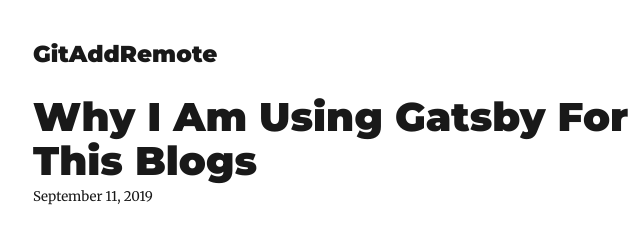
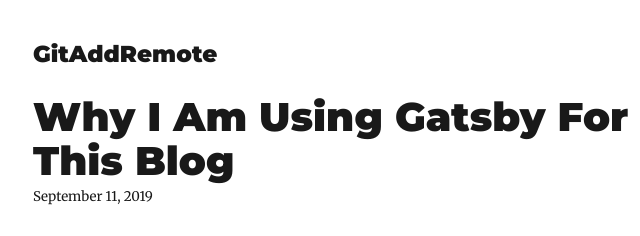
Before and after one commit to GitAddRemote/gitaddremote-blog, a Gatsby site: page /plans-for-gatsby-and-gitaddremote-blog/ in a window 1280 px wide. Shown: the top 236 px of the page, 292-932 px from the left. Built offline with nearby package versions, Linux system fonts and the light colour scheme; Gatsby itself is replaced by a stand-in of ours; some packages are replaced by stand-ins of ours.

Commit message:
Fixed letter in title

```diff
--- a/content/blog/plans-for-gatsby-and-gitaddremote-blog/index.md
+++ b/content/blog/plans-for-gatsby-and-gitaddremote-blog/index.md
@@ -1,5 +1,5 @@
 ---
-title: Why I Am Using Gatsby For This Blogs
+title: Why I Am Using Gatsby For This Blog
 date: "2019-09-11T06:27:03.284Z"
 description: "It may be a bit odd as someone who has worked professionally making and hosting WordPress websites to create a blog using a different tool. WordPress is a fantastic tool, and truly is a wonderful tool for creating all manner of websites from blogs to e-commerce sites. That said, with the focus of this blog being more about my personal growth using JavaScript and mobile technologies it seems only fitting I use a tool based largely on that."
 published: true
```
